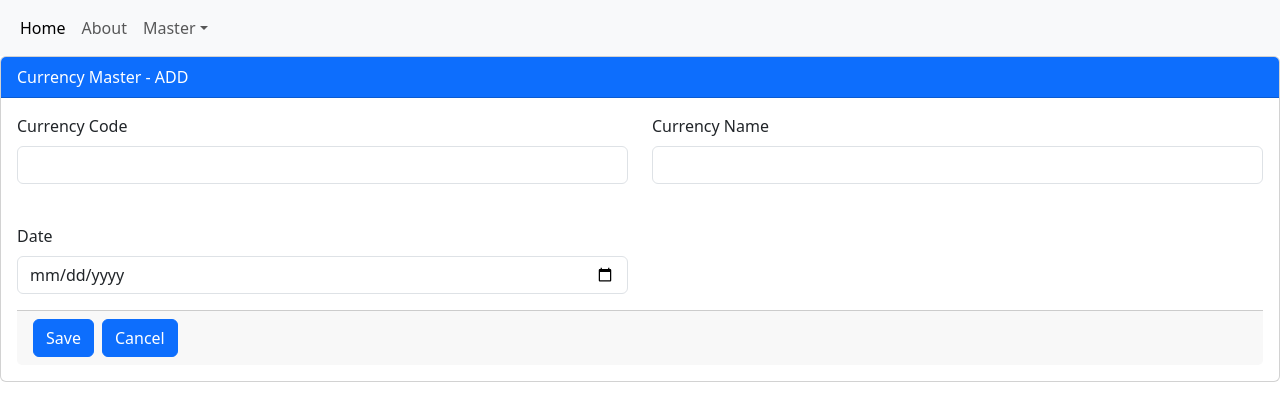
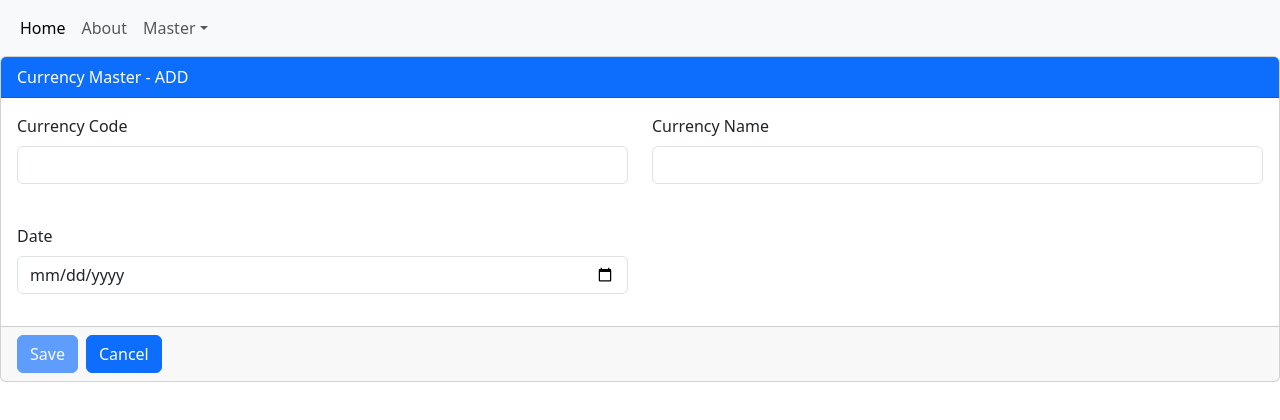
Before and after one commit to NathishDinesh/myAngularApp, an Angular app: page /currency in a window 1280 px wide. Shown: the top 420 px of the page. Built offline with nearby package versions, Linux system fonts and the light colour scheme.

Commit message:
: validation added for currency master

```diff
--- a/src/app/app.module.ts
+++ b/src/app/app.module.ts
@@ -1,6 +1,7 @@
 import { NgModule } from '@angular/core';
 import { BrowserModule } from '@angular/platform-browser';
 import { AppRoutingModule } from './app-routing.module';
+import { FormsModule, ReactiveFormsModule} from '@angular/forms';
 import { AppComponent } from './app.component';
 import { AppLayoutComponent } from './layout/app-layout/app-layout/app-layout.component';
 import { HeaderComponent } from './layout/shared/header/header/header.component';
@@ -15,6 +16,8 @@ import { HeaderComponent } from './layout/shared/header/header/header.component'
   imports: [
     BrowserModule,
     AppRoutingModule,
+    FormsModule,
+    ReactiveFormsModule
   ],
   providers: [],
   bootstrap: [AppComponent]
--- a/src/app/master/Currency-master/currency-master/currency-master.component.html
+++ b/src/app/master/Currency-master/currency-master/currency-master.component.html
@@ -3,26 +3,37 @@
         Currency Master - ADD
     </div>
     <div class="card-body">
+        <form [formGroup]="masterForm">
             <div class="row mb-3">
                 <div class="col-md-6">
                     <label for="currencyCode" class="form-label">Currency Code</label>
-                <input type="text" id="currencyCode" class="form-control">
+                    <input type="text" id="currencyCode" class="form-control" formControlName="currencyCode">
+                    <div *ngIf="formName('currencyCode').invalid && (formName('currencyCode').dirty || formName('currencyCode').touched)">
+                        <span *ngIf="formName('currencyCode').errors?.required" class="text-danger">Information is required</span>
+                    </div>
                 </div>
                 <div class="col-md-6">
                     <label for="currencyName" class="form-label">Currency Name</label>
-                <input type="text" id="currencyName" class="form-control">
+                    <input type="text" id="currencyName" class="form-control" formControlName="currencyName">
+                    <div *ngIf="formName('currencyName').invalid && (formName('currencyName').dirty || formName('currencyName').touched)">
+                        <span *ngIf="formName('currencyName').errors?.required" class="text-danger">Information is required</span>
+                    </div>
                 </div>
             </div>
             <br>
             <div class="row mb-3">
                 <div class="col-md-6">
                     <label for="date" class="form-label">Date</label>
-                <input type="date" id="currencyName" class="form-control">
+                    <input type="date" id="date" class="form-control" formControlName="date">
+                    <div *ngIf="formName('date').invalid && (formName('date').dirty || formName('date').touched)">
+                        <span *ngIf="formName('date').errors?.required" class="text-danger">Information is required</span>
                     </div>
                 </div>
+            </div>
+        </form>
+    </div>
     <div class="card-footer">
-            <button type="button" class="btn btn-primary me-2">Save</button>
+        <button type="button" class="btn btn-primary me-2" [disabled]="!masterForm.valid">Save</button>
         <button type="button" class="btn btn-primary">Cancel</button>
     </div>
 </div>
-</div>
--- a/src/app/master/Currency-master/currency-master/currency-master.component.ts
+++ b/src/app/master/Currency-master/currency-master/currency-master.component.ts
@@ -1,4 +1,5 @@
 import { Component, OnInit } from '@angular/core';
+import { FormArray, FormControl, FormGroup, Validators } from '@angular/forms';
 
 @Component({
   selector: 'app-currency-master',
@@ -6,10 +7,18 @@ import { Component, OnInit } from '@angular/core';
   styleUrls: ['./currency-master.component.css']
 })
 export class CurrencyMasterComponent implements OnInit {
+  public masterForm: FormGroup = new FormGroup({
+    currencyCode: new FormControl('', [Validators.required]),
+    currencyName: new FormControl('', [Validators.required]),
+    date: new FormControl('', [Validators.required])
+  })
 
   constructor() { }
 
   ngOnInit(): void {
   }
+  formName(name: any): FormArray {
+    return this.masterForm.controls[name] as FormArray;
+  }
 
 }
--- a/src/app/master/master.module.ts
+++ b/src/app/master/master.module.ts
@@ -2,6 +2,7 @@ import { NgModule } from '@angular/core';
 import { CommonModule } from '@angular/common';
 import { CurrencyMasterComponent } from './Currency-master/currency-master/currency-master.component';
 import { MasterRoutingRoutingModule } from './master-routing-routing.module';
+import { FormsModule,ReactiveFormsModule } from '@angular/forms';
 
 
 
@@ -11,7 +12,9 @@ import { MasterRoutingRoutingModule } from './master-routing-routing.module';
   ],
   imports: [
     CommonModule,
-    MasterRoutingRoutingModule
+    MasterRoutingRoutingModule,
+    FormsModule,
+    ReactiveFormsModule
   ]
 })
 export class MasterModule { }
```
Lines whose indentation alone changed are shown as unchanged.
